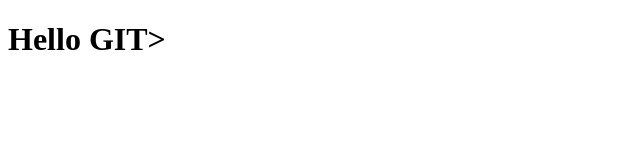
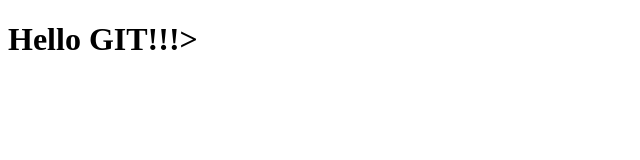
Before and after one commit to wojciech-kniec/git-course-4, a plain HTML site: page index.html in a window 1280 px wide. Shown: the full height of the page, 0-640 px from the left. Drawn offline with Linux system fonts and the light colour scheme.

Commit message:
Hello GIT!!! changed in index.html

```diff
--- a/index.html
+++ b/index.html
@@ -7,6 +7,6 @@
     <title>iSA GIT Course 4</title>
 </head>
 <body>
-    <h1>Hello GIT></h1>
+    <h1>Hello GIT!!!></h1>
 </body>
 </html>
```
